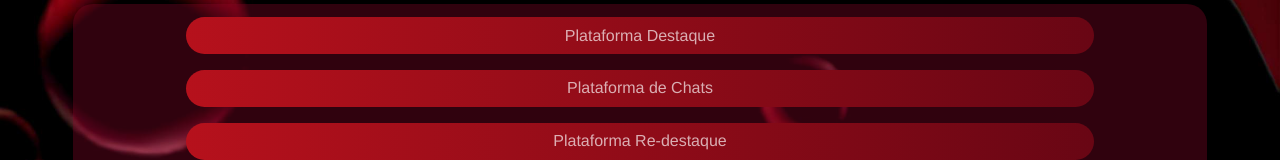
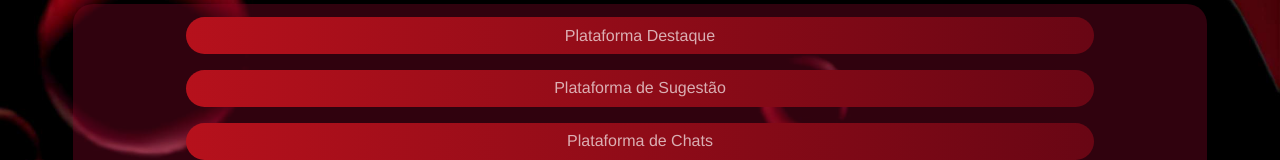
Before and after one commit to Wesley-Fernandes/PhoenixCommunity, a React (Vite) app: page / in a window 1280 px wide. Shown: the part 533-693 px from the top of the page. Built offline with nearby package versions, Linux system fonts and the light colour scheme; no server answers.

Commit message:
Hotfix: Solucionado o problema com o menu

```diff
--- a/src/Pages/Menu/index.tsx
+++ b/src/Pages/Menu/index.tsx
@@ -23,6 +23,7 @@ export const Menu = () => {
                 <h2>Plataformas</h2>
                 <ul>
                     <li> <a href="http://aminoapps.com/p/7qw8in">Plataforma Destaque</a></li>
+                    <li> <a href="http://aminoapps.com/p/1q3y9v">Plataforma de Sugestão</a></li>
                     <li> <a href="http://aminoapps.com/p/jh5vh7b">Plataforma de Chats</a></li>
                     <li> <a href="http://aminoapps.com/p/5063w4s">Plataforma Re-destaque</a></li>
                     <li> <a href="http://aminoapps.com/p/k1735n">Plataforma de Tags</a></li>
@@ -34,7 +35,6 @@ export const Menu = () => {
                 <h2>Sistemas</h2>
                 <ul>
                     <li><a href="http://aminoapps.com/p/2hgi5e0">Sistema de Banlist</a></li>
-                    <ListItem title='Banlist' jumper='banlist'/>
                     <li><a href="http://aminoapps.com/p/0d7e9f">Sistema de Batalha</a></li>
                     <li><a href="http://aminoapps.com/p/ydpkvo">Sistema de Pet's</a></li>
                     <li><a href="http://aminoapps.com/p/acc4pp">Sistema de Guildas</a></li>
```
